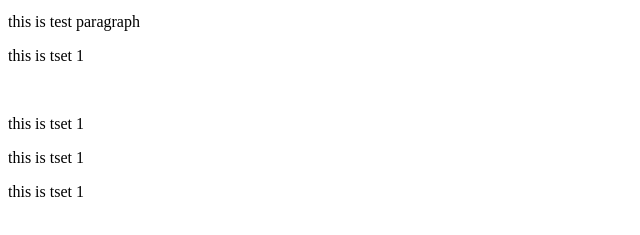
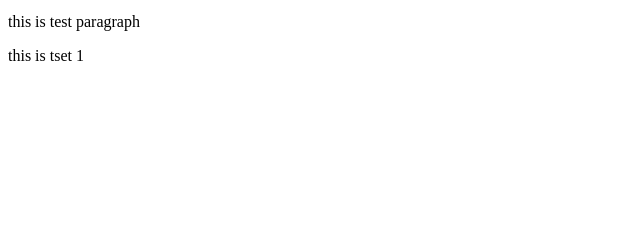
Before and after one commit to mahdigolestani853/testhtml, a plain HTML site: page index.html in a window 1280 px wide. Shown: the part 101-336 px from the top of the page, without its empty margins (0-640 px from the left). Drawn offline with Linux system fonts and the light colour scheme.

Commit message:
update index.html

```diff
--- a/index.html
+++ b/index.html
@@ -10,9 +10,6 @@
 	<p>this is test paragraph</p>
 	<p>this is test paragraph</p>
 	<p>this is tset 1</p>
-	<br/>
-	<p>this is tset 1</p>
-	<p>this is tset 1</p>
-	<p>this is tset 1</p>
+
 </body>
 </html>
```
